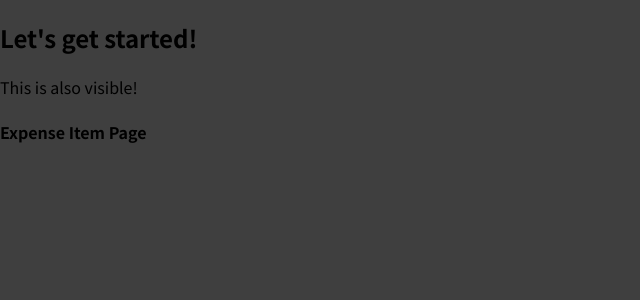
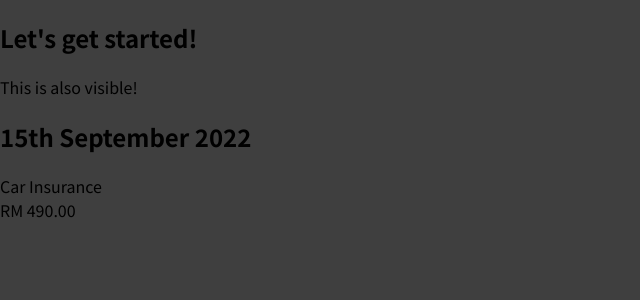
Before and after one commit to rubanero14/React-Lessons-Section3-First-React-App, a JavaScript app: page / in a window 1280 px wide. Shown: the top 300 px of the page, without its empty margins (0-640 px from the left). Built offline with nearby package versions, Linux system fonts and the light colour scheme.

Commit message:
added first child component for App.js

```diff
--- a/src/components/ExpenseItem.js
+++ b/src/components/ExpenseItem.js
@@ -1,5 +1,13 @@
-function ExpenseItem(){
-    return <h4>Expense Item Page</h4>;
+function ExpenseItem() {
+  return (
+    <div>
+      <h2>15th September 2022</h2>
+      <div>
+        <div>Car Insurance</div>
+        <div>RM 490.00</div>
+      </div>
+    </div>
+  );
 }
 
 export default ExpenseItem;
```
Also changed, not shown: 1 other file (tests, documents, lock files or other folders).
